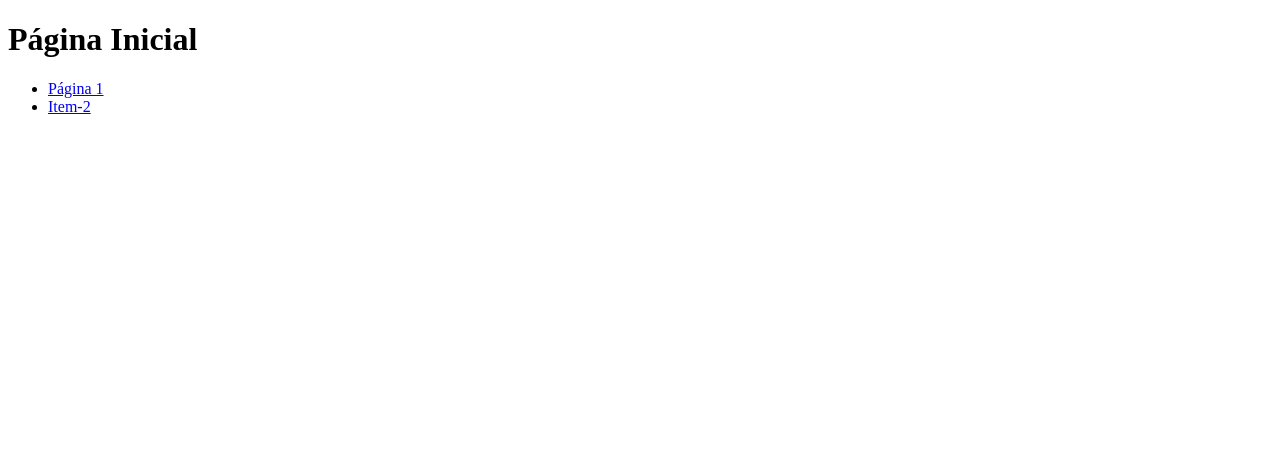
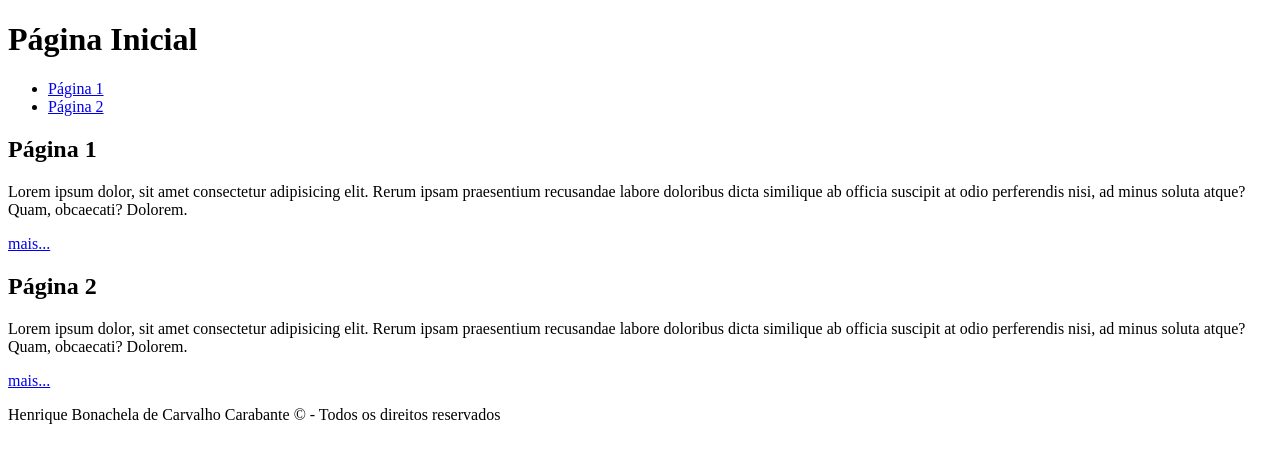
Before and after one commit to henriquebonachela/exemplo-repo-front-1tdsph-2026, a plain HTML site: page index.html in a window 1280 px wide. Drawn offline with Linux system fonts and the light colour scheme.

Commit message:
Criação da estrutura semântica, textos nas páginas 1 e 2 e criação do copyright próprio

```diff
--- a/index.html
+++ b/index.html
@@ -12,11 +12,25 @@
   <nav>
     <ul>
       <li><a href="./pagina1.html">Página 1</a></li>
-      <li><a href="./paginas/pagina2.html">Item-2</a></li>
+      <li><a href="./paginas/pagina2.html">Página 2</a></li>
     </ul>
   </nav>
 <header>
-<main></main>
+<main>
+  <section>
+    <h1>Página 1</h1>
+    <p>Lorem ipsum dolor, sit amet consectetur adipisicing elit. Rerum ipsam praesentium recusandae labore doloribus dicta similique ab officia suscipit at odio perferendis nisi, ad minus soluta atque? Quam, obcaecati? Dolorem.</p>
+    <a href="./pagina1.html">mais...</a>
+  </section>
+    <section>
+    <h1>Página 2</h1>
+    <p>Lorem ipsum dolor, sit amet consectetur adipisicing elit. Rerum ipsam praesentium recusandae labore doloribus dicta similique ab officia suscipit at odio perferendis nisi, ad minus soluta atque? Quam, obcaecati? Dolorem.</p>
+    <a href="./paginas/pagina2.html">mais...</a>
+  </section>
+</main>
+<footer>
+  <p>Henrique Bonachela de Carvalho Carabante &copy; - Todos os direitos reservados</p>
+</footer>
 <footer></footer>
 
 </body>
```
